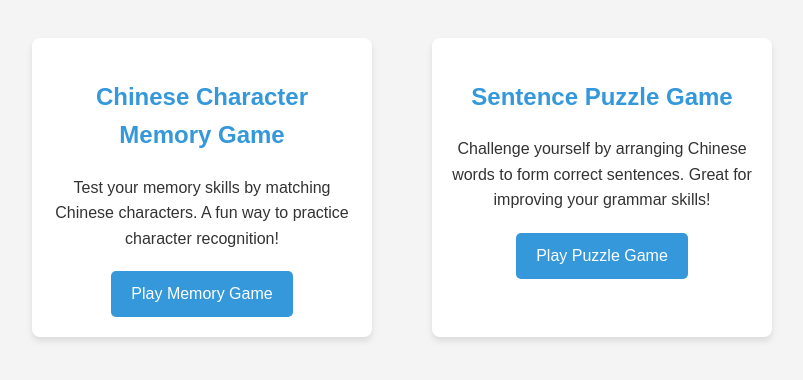
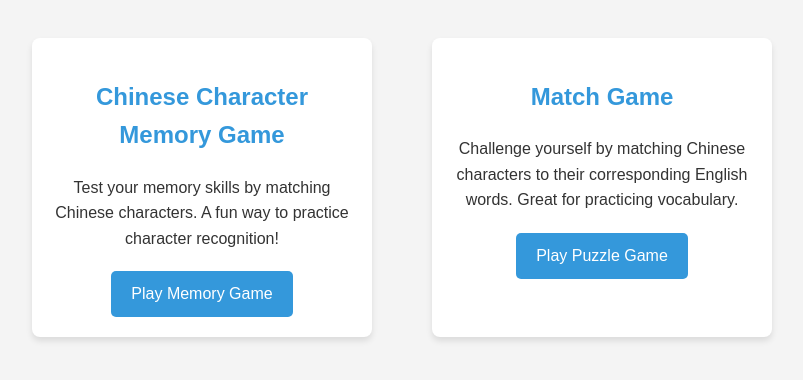
Before and after one commit to tinymandarin/tinygames, a plain HTML site: page index.html in a window 1280 px wide. Shown: the part 96-476 px from the top of the page, without its empty margins (238-1041 px from the left). Drawn offline with Linux system fonts and the light colour scheme.

Commit message:
Update description of match game

```diff
--- a/index.html
+++ b/index.html
@@ -65,8 +65,8 @@
             <a href="https://tinymandarin.github.io/tinygames/memory.html" class="game-link">Play Memory Game</a>
         </div>
         <div class="game-card">
-            <h2>Sentence Puzzle Game</h2>
-            <p>Challenge yourself by arranging Chinese words to form correct sentences. Great for improving your grammar skills!</p>
+            <h2>Match Game</h2>
+            <p>Challenge yourself by matching Chinese characters to their corresponding English words. Great for practicing vocabulary.</p>
             <a href="https://tinymandarin.github.io/tinygames/match.html" class="game-link">Play Puzzle Game</a>
         </div>
     </div>
```
